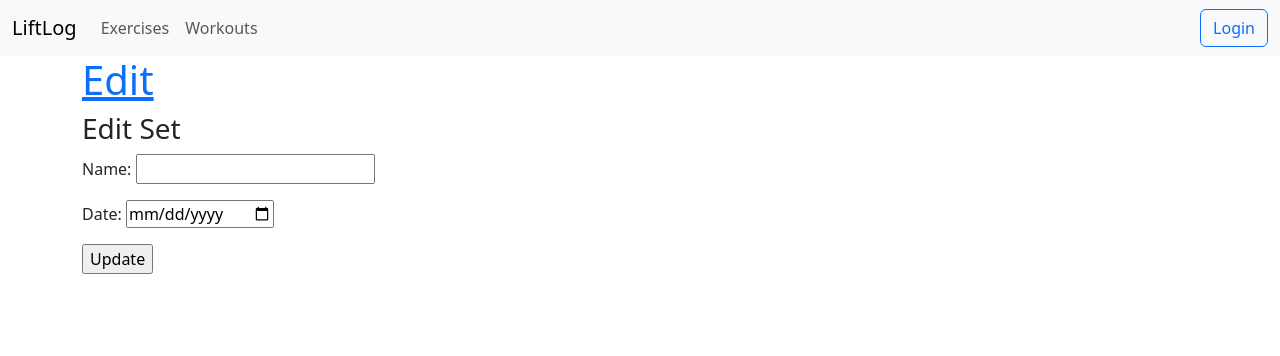
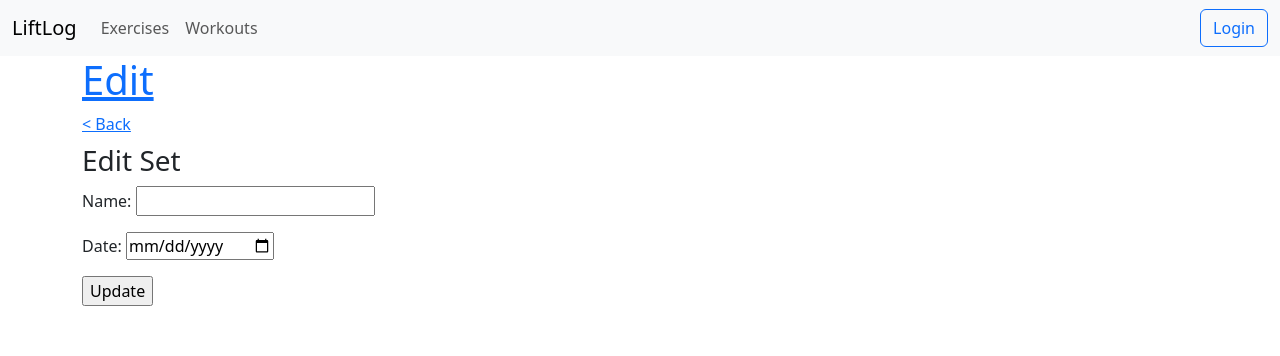
Before and after one commit to alexcjwei/LiftLog, a Django app: template backend/workouts/templates/workouts/set_update_form.html in a window 1280 px wide. Shown: the top 356 px of the page. Run offline with Django 4.2, Linux system fonts and the light colour scheme; the template is opened without the code that fills it: values that come from a table or form of the project are taken from there, others are empty; some libraries are stand-ins or nearby versions.

Commit message:
adds backlink from workout exercise to workout

```diff
--- a/backend/workouts/templates/workouts/workoutexercise_base.html
+++ b/backend/workouts/templates/workouts/workoutexercise_base.html
@@ -3,6 +3,7 @@
 {% block content %}
     {% with workout=workoutexercise.workout %}
         {{ block.super }}
-    {% endwith%}
+        <a href={% url 'workouts:detail' workout.id %}>&lt Back</a>
+    {% endwith %}
     <h2>{{ workoutexercise.exercise }}</h2>
 {% endblock %}
```
